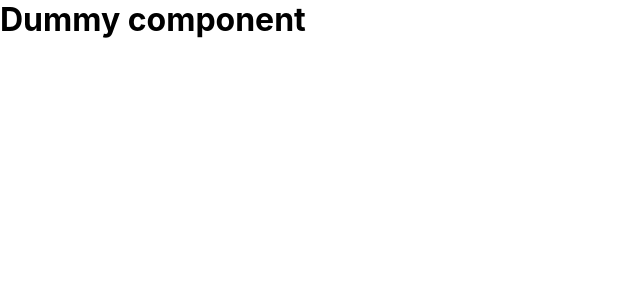
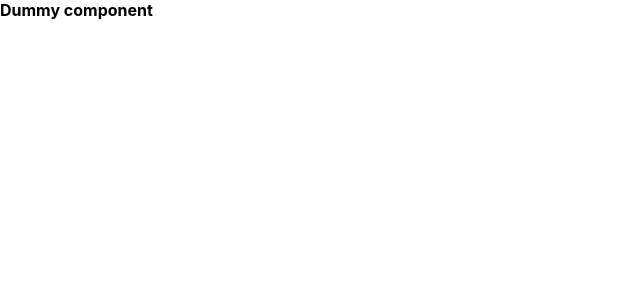
Before and after one commit to drzoidberg/frontend-playground-react, a React (Create React App) app: page / in a window 1280 px wide. Shown: the top 300 px of the page, without its empty margins (0-640 px from the left). Built offline with nearby package versions, Linux system fonts and the light colour scheme.

Commit message:
🚧 updated bootstraping

```diff
--- a/src/index.css
+++ b/src/index.css
@@ -1,6 +1,8 @@
 * {
     margin: 0;
     padding: 0;
+    box-sizing: border-box;
+    font-size: 16px;
 }
 
 body {
```
Also changed, not shown: 1 other file (tests, documents, lock files or other folders).
